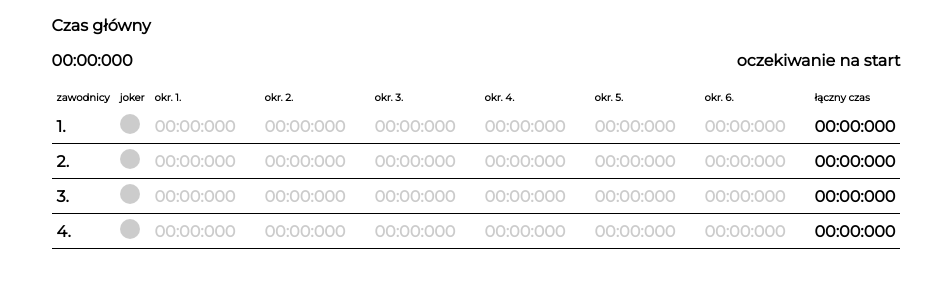
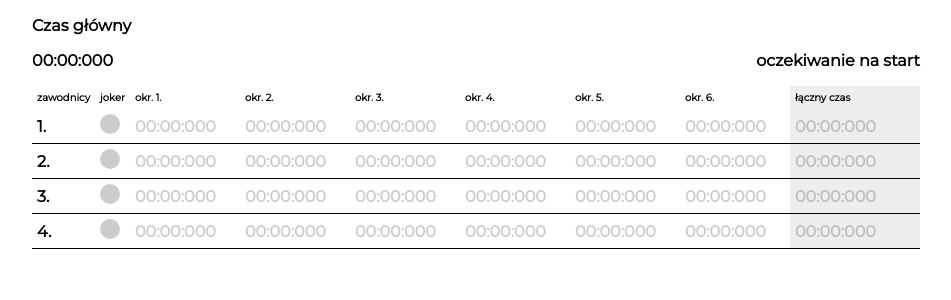
Before and after one commit to jakub-kilinski/stopwatch, a React (Create React App) app: page / in a window 1280 px wide. Shown: the top 300 px of the page, without its empty margins (164-1115 px from the left). Built offline with nearby package versions, Linux system fonts and the light colour scheme.

Commit message:
Style joker penalty and total time column. Rename full time to total time.

```diff
--- a/src/App.scss
+++ b/src/App.scss
@@ -14,8 +14,8 @@ body {
     display: flex;
     align-items: flex-end;
     justify-content: space-between;
-    .statusMessage{
-        &--finished{
+    .statusMessage {
+        &--finished {
             color: #ff0000;
         }
     }
@@ -35,16 +35,23 @@ body {
             opacity: 1;
         }
     }
-    .timePlaceholder{
+    .timePlaceholder {
         opacity: 0.2;
     }
-    .prettyTime{
-        &.best{
+    .prettyTime {
+        &.best {
             color: #27a527;
         }
     }
+    .jokerPenalty {
+        color: #ff0000;
+        float: right;
+        margin-left:10px;
+        font-size: 12px;
+    }
 }
 
+$totalTimeBackgroundColor: #EEEEEE;
 table {
     border-spacing: 0;
     text-align: left;
@@ -54,12 +61,19 @@ table {
         .singleTime {
             min-width: 100px;
         }
+        &.totalTime {
+            min-width: 120px;
+            background-color: $totalTimeBackgroundColor;
+        }
     }
     th {
         padding: 5px;
         font-size: 10px;
-        &.timeHeader{
-            width:100px;
+        &.timeHeader {
+            width: 100px;
+        }
+        &.totalTimeHeader {
+            background-color: $totalTimeBackgroundColor;
         }
     }
 }
--- a/src/Stopwatch.js
+++ b/src/Stopwatch.js
@@ -170,18 +170,23 @@ class Stopwatch extends Component {
         }
         return "oczekiwanie na start";
     }
-    renderFullTime = (driver) => {
+    renderTotalTime = (driver) => {
         if (driver.getFinished()) {
-            let fullTime = 0;
+            let totalTime = 0;
             driver.times.map(function(time){
-                return fullTime += time.time.getTime();
+                return totalTime += time.time.getTime();
             });
             if(!driver.getJoker()){
-                fullTime += this.config.jokerPenaltyMilliseconds;
+                totalTime += this.config.jokerPenaltyMilliseconds;
+                return (
+                    <>
+                        {this.renderDigits(new Date(totalTime))} {this.renderPenaltyPlaceholder()}
+                    </>
+                );
             }
-            return this.renderDigits(new Date(fullTime));
+            return this.renderDigits(new Date(totalTime));
         }
-        return '00:00:000';
+        return Stopwatch.renderTimePlaceholder();
     };
 
     renderDriver = (data, id) => {
@@ -190,7 +195,7 @@ class Stopwatch extends Component {
                 <td>{++id}.</td>
                 <td>{this.renderJoker(data.getJoker())} </td>
                 {data.times.map(this.renderTime)}
-                <td>{this.renderFullTime(data)}</td>
+                <td className="totalTime">{this.renderTotalTime(data)}</td>
             </tr>
         );
     };
@@ -233,6 +238,14 @@ class Stopwatch extends Component {
         );
     };
 
+    renderPenaltyPlaceholder() {
+        return (
+            <span className="jokerPenalty">
+                (+{new Date(this.config.jokerPenaltyMilliseconds).getSeconds()}s)
+            </span>
+        )
+    }
+
     renderLapHeader = () => {
         let table = [];
         for (let i = 0; i < this.config.laps; i++) {
@@ -262,7 +275,7 @@ class Stopwatch extends Component {
                             <th>zawodnicy</th>
                             <th>joker</th>
                             {this.renderLapHeader()}
-                            <th>łączny czas</th>
+                            <th className="totalTimeHeader">łączny czas</th>
                         </tr>
 
                         {this.state.drivers.map(this.renderDriver)}
```
